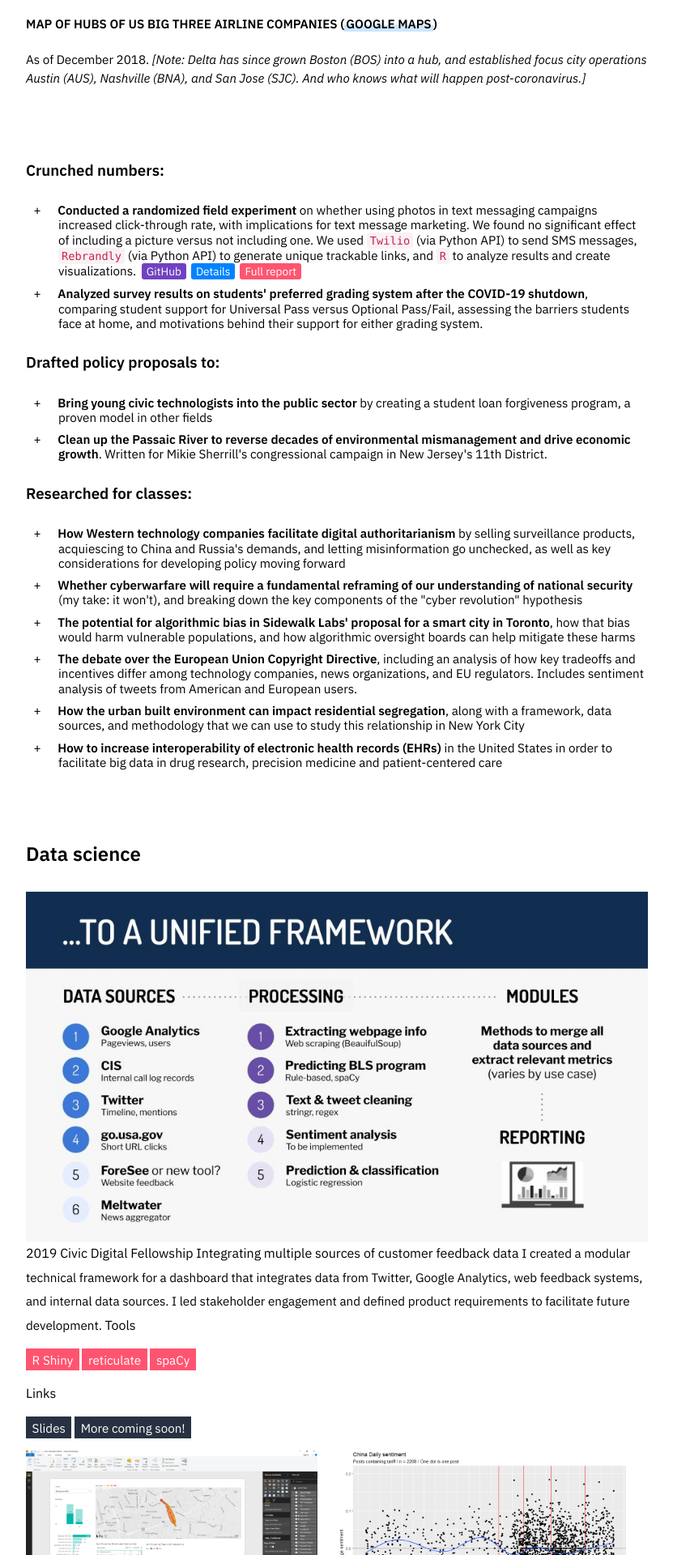
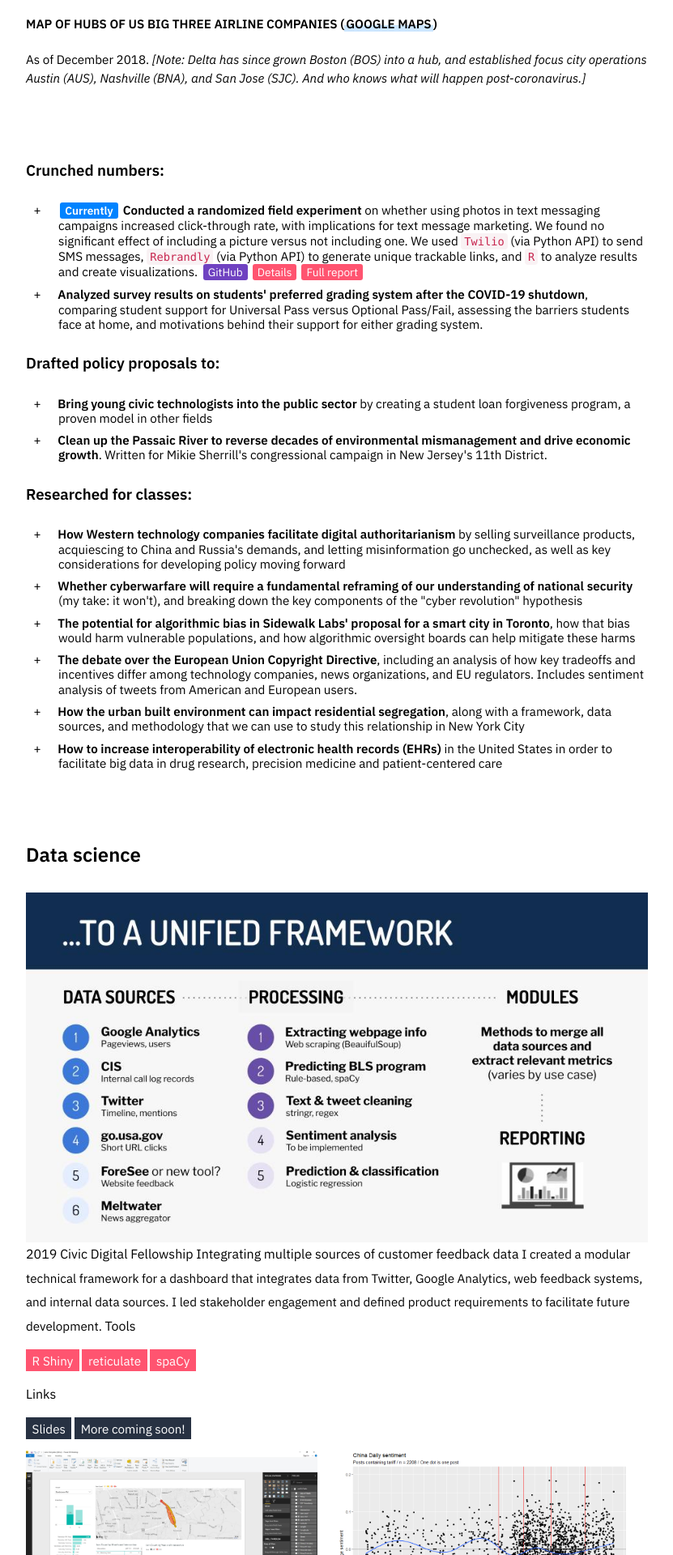
Before and after one commit to iamdanzhao/iamdanzhao.github.io, a Jekyll site: the page work/index-full.html, which Jekyll copies as it is, in a window 1280 px wide. Shown: the part 2624-4544 px from the top of the page at 81% size, without its empty margins (224-1055 px from the left). Built offline with Jekyll 4.4.1, drawn with Linux system fonts in a browser that asks for light colours.

Commit message:
update css (new inline labels)

```diff
--- a/index.html
+++ b/index.html
@@ -1,6 +1,6 @@
 ---
 layout: default
-title: Daniel Zhao
+title: Home
 ---
 
 <div class="wide">
--- a/styles/main.css
+++ b/styles/main.css
@@ -541,27 +541,28 @@ main {
 
 /* PAGE STYLES: WORK */
 
-.link-person {
-    color: black !important;
-    background-color: #eee;
+
+.inline-label-now {
+    background-color: var(--color-blue);
 }
 
-.link-github {
+.inline-label-note {
+    color: black !important;
+    background-color: #eeeeee;
+}
+
+.inline-label-github {
     background-color: #6f42c1;
 }
 
-.link-page {
-    background-color: var(--color-blue);
-}
-
-.link-report {
+.inline-label-page {
     background-color: var(--color-pink);
 }
 
-.link-page,
-.link-github,
-.link-person,
-.link-report {
+.inline-label-now,
+.inline-label-note,
+.inline-label-github,
+.inline-label-page {
     font-size: 90%;
     color: white;
     border-radius: 3px;
@@ -572,11 +573,14 @@ main {
     transition: all 0.25s ease-in-out;
 }
 
-.link-page:hover,
-.link-github:hover,
-.link-report:hover {
+.inline-label-github:hover,
+.inline-label-page:hover {
     opacity: 0.75;
     transition: all 0.25s ease-in-out;
+}
+
+.inline-label-now {
+    margin-right: 6px;
 }
 
 /* PAGE STYLES: GRADIENT */
--- a/work/index-full.html
+++ b/work/index-full.html
@@ -129,7 +129,7 @@
             <div class="wide">
                 <h3>Crunched numbers:</h3>
                 <ul class="list-plus">
-                    <li><strong>Conducted a randomized field experiment</strong> on whether using photos in text messaging campaigns increased click-through rate, with implications for text message marketing. We found no significant effect of including a picture versus not including one. We used <code>Twilio</code> (via Python API) to send SMS messages, <code>Rebrandly</code> (via Python API) to generate unique trackable links, and <code>R</code> to analyze results and create visualizations. <a href="https://github.com/iamdanzhao/teatexts" target="_blank" class="link-github button">GitHub</a><a href="" class="link-page button">Details</a><a href="https://drive.google.com/file/d/1zMFYqGpCuJ-gEAoDZafG6VLL2PQxQe_b/view?usp=sharing" class="button link-report">Full report</a></li>
+                    <li><strong><span class="inline-label-now">Currently</span>Conducted a randomized field experiment</strong> on whether using photos in text messaging campaigns increased click-through rate, with implications for text message marketing. We found no significant effect of including a picture versus not including one. We used <code>Twilio</code> (via Python API) to send SMS messages, <code>Rebrandly</code> (via Python API) to generate unique trackable links, and <code>R</code> to analyze results and create visualizations. <a href="https://github.com/iamdanzhao/teatexts" target="_blank" class="inline-label-github button">GitHub</a><a href="" class="inline-label-page button">Details</a><a href="https://drive.google.com/file/d/1zMFYqGpCuJ-gEAoDZafG6VLL2PQxQe_b/view?usp=sharing" class="button inline-label-page">Full report</a></li>
                     <li><strong>Analyzed survey results on students' preferred grading system after the COVID-19 shutdown</strong>, comparing student support for Universal Pass versus Optional Pass/Fail, assessing the barriers students face at home, and motivations behind their support for either grading system.</li>
                 </ul>
 
```
